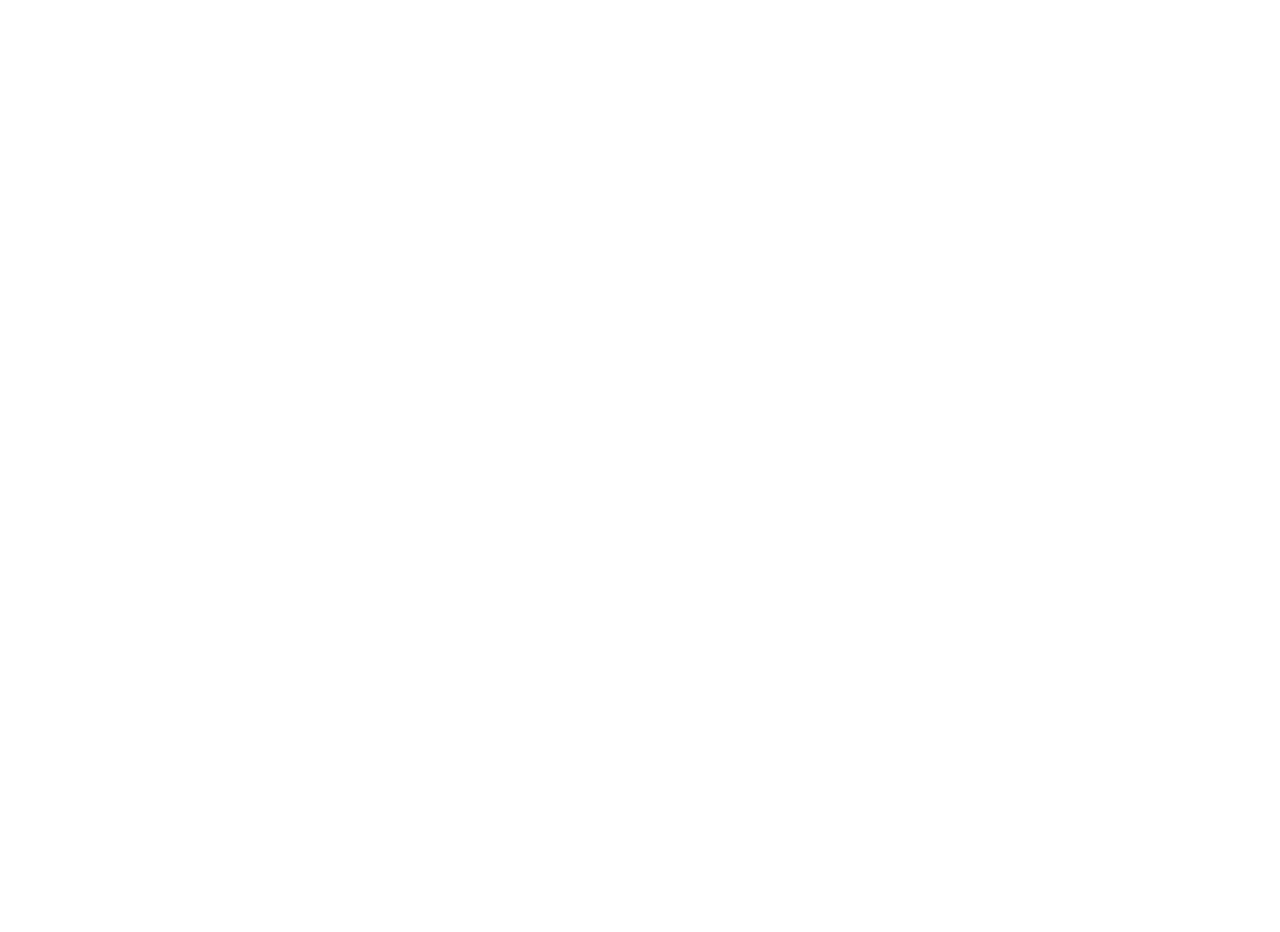
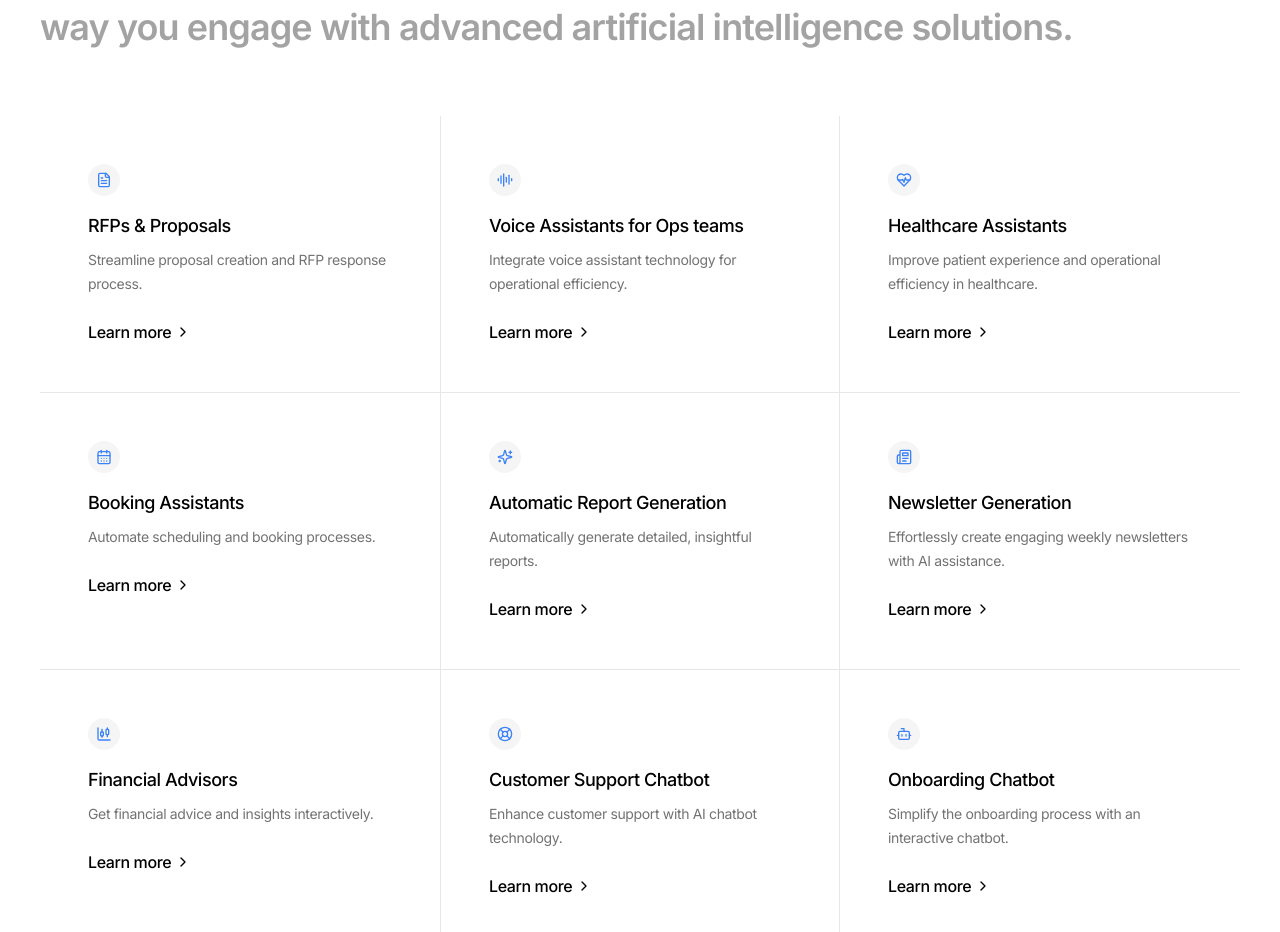
Before and after one commit to theMillenniumFalcon/red-ai-landing, a Next.js app: page / in a window 1280 px wide. Shown: the part 4257-5189 px from the top of the page. Before the commit the page ends 4017 px from the top, so only its background shows below. Built offline with nearby package versions, Linux system fonts and the light colour scheme.

Commit message:
added build idea section

```diff
--- a/src/app/page.tsx
+++ b/src/app/page.tsx
@@ -4,6 +4,7 @@
 import { BasicFeatureSection } from "@/components/sections/basicFeatures"
 import { FeaturesBentoSection } from "@/components/sections/featuresBento"
 import { HowToUseSection } from "@/components/sections/howToUse"
+import { BuildIdeaSection } from "@/components/sections/buildIdea"
 
 export default function Home() {
   return (
@@ -12,6 +13,7 @@
       <BasicFeatureSection />
       <FeaturesBentoSection />
       <HowToUseSection />
+      <BuildIdeaSection />
     </div>
   )
 }
--- /dev/null
+++ b/src/common/buildIdeaContentData.tsx
@@ -0,0 +1,80 @@
+import { BuildIdeaContentBlockType } from "@/components/sections/buildIdea"
+import {
+  FileText,
+  AudioLines,
+  HeartPulse,
+  CandlestickChart,
+  LifeBuoy,
+  Bot,
+  CalendarDays,
+  Sparkles,
+  Newspaper
+} from "lucide-react"
+
+export const BuildIdeaContentData: {
+  Assistants: BuildIdeaContentBlockType[]
+  Chatbots: BuildIdeaContentBlockType[]
+  Automations: BuildIdeaContentBlockType[]
+} = {
+  Assistants: [
+    {
+      icon: <FileText className="w-4 h-4 text-blue-500" />,
+      headline: "RFPs & Proposals",
+      description: "Streamline proposal creation and RFP response process.",
+      demoURL:
+        "https://www.stack-ai.com/solutions/use-cases/proposal-assistant",
+    },
+    {
+      icon: <AudioLines className="w-4 h-4 text-blue-500" />,
+      headline: "Voice Assistants for Ops teams",
+      description: "Integrate voice assistant technology for operational efficiency.",
+      demoURL: "https://www.stack-ai.com/solutions/use-cases/voice-assistant",
+    },
+    {
+      icon: <HeartPulse className="w-4 h-4 text-blue-500" />,
+      headline: "Healthcare Assistants",
+      description: "Improve patient experience and operational efficiency in healthcare.",
+      demoURL: "https://www.stack-ai.com/solutions/use-cases/healthcare-assistant",
+    },
+  ],
+  Chatbots: [
+    {
+      icon: <CandlestickChart className="w-4 h-4 text-blue-500" />,
+      headline: "Financial Advisors",
+      description: "Get financial advice and insights interactively.",
+      demoURL: "https://www.stack-ai.com/solutions/chatbots",
+    },
+    {
+      icon: <LifeBuoy className="w-4 h-4 text-blue-500" />,
+      headline: "Customer Support Chatbot",
+      description: "Enhance customer support with AI chatbot technology.",
+      demoURL: "https://www.stack-ai.com/solutions/chatbots",
+    },
+    {
+      icon: <Bot className="w-4 h-4 text-blue-500" />,
+      headline: "Onboarding Chatbot",
+      description: "Simplify the onboarding process with an interactive chatbot.",
+      demoURL: "https://www.stack-ai.com/solutions/chatbots",
+    },
+  ],
+  Automations: [
+    {
+      icon: <CalendarDays className="w-4 h-4 text-blue-500" />,
+      headline: "Booking Assistants",
+      description: "Automate scheduling and booking processes.",
+      demoURL: "https://www.stack-ai.com/solutions/workflow-automation",
+    },
+    {
+      icon: <Sparkles className="w-4 h-4 text-blue-500" />,
+      headline: "Automatic Report Generation",
+      description: "Automatically generate detailed, insightful reports.",
+      demoURL: "https://www.stack-ai.com/solutions/workflow-automation",
+    },
+    {
+      icon: <Newspaper className="w-4 h-4 text-blue-500" />,
+      headline: "Newsletter Generation",
+      description: "Effortlessly create engaging weekly newsletters with AI assistance.",
+      demoURL: "https://www.stack-ai.com/solutions/workflow-automation",
+    },
+  ],
+}
--- /dev/null
+++ b/src/components/sections/buildIdea/index.tsx
@@ -0,0 +1,126 @@
+"use client"
+
+import React, { ReactNode, useState } from "react"
+import Link from "next/link"
+import { ArrowRight, ChevronRight } from "lucide-react"
+import { motion } from "framer-motion"
+import { SectionContainer } from "@/components/layouts/sectionContainer"
+import { ViewContainer } from "@/components/layouts/viewContainer"
+import { BuildIdeaContentData } from "@/common/buildIdeaContentData"
+import { IconContentWrapper, IconContentWrapperDescription, IconContentWrapperHeadline } from "@/components/ui/iconContentWrapper"
+import { cn } from "@/utils/cn"
+
+export const BuildIdeaSection = () => {
+  return (
+    <>
+      <SectionContainer id="build-ideas" className="pb-8">
+        <ViewContainer>
+          <h2 className="leading-snug font-semibold text-4xl text-neutral-400 max-lg:text-3xl max-lg:text-center max-md:text-2xl">
+            <span className="text-black">Unlock unparalleled potential</span> by
+            leveraging cutting-edge technology to efficiently{" "}
+            <span className="text-black">
+              Build & Deploy Custom AI Applications
+            </span>
+            , revolutionizing the way you engage with advanced artificial
+            intelligence solutions.
+          </h2>
+        </ViewContainer>
+      </SectionContainer>
+      <SectionContainer className="py-0">
+        <ViewContainer className="ideas-content-container grid grid-cols-3 max-lg:grid-cols-2 max-md:grid-cols-1">
+          <AssistantProjectIdeas />
+          <AutomationProjectIdeas />
+          <ChatbotProjectIdeas />
+        </ViewContainer>
+      </SectionContainer>
+    </>
+  )
+}
+
+export interface BuildIdeaContentBlockType {
+  icon: ReactNode
+  demoURL: string
+  headline: string
+  description: string
+  animationMagnitude?: number
+  hasBorder?: boolean
+}
+
+function IdeaBlock(data: BuildIdeaContentBlockType) {
+  const [hoveringOnLink, setHoveringOnLink] = useState<boolean>(false)
+  return (
+    <motion.div
+      className={cn(
+        "p-12 max-md:p-6",
+        data.animationMagnitude &&
+          data.animationMagnitude % 2 === 0 &&
+          "border-x max-lg:border-x-0",
+        data.hasBorder && "border-y max-lg:border-y-0",
+      )}
+      initial={{
+        opacity: 0,
+        y: 24 * ((data.animationMagnitude || 1) + 1),
+      }}
+      animate={{
+        opacity: 1,
+        y: 0,
+      }}
+      transition={{
+        type: "spring",
+        bounce: 0.5,
+      }}>
+      <IconContentWrapper icon={data.icon}>
+        <IconContentWrapperHeadline>{data.headline}</IconContentWrapperHeadline>
+        <IconContentWrapperDescription>
+          {data.description}
+        </IconContentWrapperDescription>
+        <Link
+          href={data.demoURL}
+          target="_blank"
+          className="font-medium hover:text-blue-500  transition-all mt-6 flex flex-row items-center justify-start gap-1 hover:gap-2 max-lg:mx-auto max-lg:w-fit"
+          onMouseEnter={() => setHoveringOnLink(true)}
+          onMouseLeave={() => setHoveringOnLink(false)}>
+          Learn more
+          {!hoveringOnLink ? (
+            <ChevronRight className="w-4 h-4" />
+          ) : (
+            <ArrowRight className="w-4 h-4" />
+          )}
+        </Link>
+      </IconContentWrapper>
+    </motion.div>
+  )
+}
+
+function AssistantProjectIdeas() {
+  return (
+    <>
+      {BuildIdeaContentData.Assistants.map((block, index) => {
+        const data = { ...block, animationMagnitude: index + 1 }
+        return <IdeaBlock key={index} {...data} />
+      })}
+    </>
+  )
+}
+
+function AutomationProjectIdeas() {
+  return (
+    <>
+      {BuildIdeaContentData.Automations.map((block, index) => {
+        const data = { ...block, animationMagnitude: index + 1 }
+        return <IdeaBlock key={index} {...data} hasBorder />
+      })}
+    </>
+  )
+}
+
+function ChatbotProjectIdeas() {
+  return (
+    <>
+      {BuildIdeaContentData.Chatbots.map((block, index) => {
+        const data = { ...block, animationMagnitude: index + 1 }
+        return <IdeaBlock key={index} {...data} />
+      })}
+    </>
+  )
+}
--- /dev/null
+++ b/src/components/ui/iconContentWrapper/index.tsx
@@ -0,0 +1,72 @@
+import React, { ReactNode, forwardRef } from "react"
+import { cn } from "@/utils/cn"
+
+export interface IconContentWrapperProps
+    extends React.HTMLAttributes<HTMLDivElement> {
+    icon: ReactNode
+}
+
+export interface IconContentWrapperHeadlineProps
+  extends React.HTMLAttributes<HTMLHeadingElement> {}
+export interface IconContentWrapperDescriptionProps
+  extends React.HTMLAttributes<HTMLParagraphElement> {}
+
+export const IconContentWrapper = forwardRef<
+  HTMLDivElement,
+  IconContentWrapperProps
+>(({ className, icon, children, ...args }, ref) => {
+  return (
+    <div
+      ref={ref}
+      className={cn(
+        "icon-content-wrapper flex flex-col items-start gap-4 max-lg:items-center",
+        className,
+      )}
+      {...args}>
+      <div className="icon-container p-2 rounded-full bg-neutral-100 flex flex-row items-center justify-center w-fit h-fit">
+        {icon}
+      </div>
+      <div className={cn("icon-content-children-wrapper")}>{children}</div>
+    </div>
+  )
+})
+
+IconContentWrapper.displayName = "IconContentWrapper"
+
+export const IconContentWrapperHeadline = forwardRef<
+  HTMLHeadingElement,
+  IconContentWrapperHeadlineProps
+>(({ className, ...args }, ref) => {
+  return (
+    <h4
+      ref={ref}
+      className={cn(
+        "icon-content-wrapper-headline",
+        "text-lg font-medium max-lg:text-center max-lg:w-fit max-lg:mx-auto",
+        className,
+      )}
+      {...args}
+    />
+  )
+})
+
+IconContentWrapperHeadline.displayName = "IconContentWrapperHeadline"
+
+export const IconContentWrapperDescription = forwardRef<
+  HTMLParagraphElement,
+  IconContentWrapperDescriptionProps
+>(({ className, ...args }, ref) => {
+  return (
+    <p
+      ref={ref}
+      className={cn(
+        "icon-content-wrapper-description",
+        "text-sm text-neutral-500 leading-6 max-lg:text-center max-lg:w-[28ch] max-lg:mx-auto mt-2",
+        className,
+      )}
+      {...args}
+    />
+  )
+})
+
+IconContentWrapperDescription.displayName = "IconContentWrapperDescription"
```
